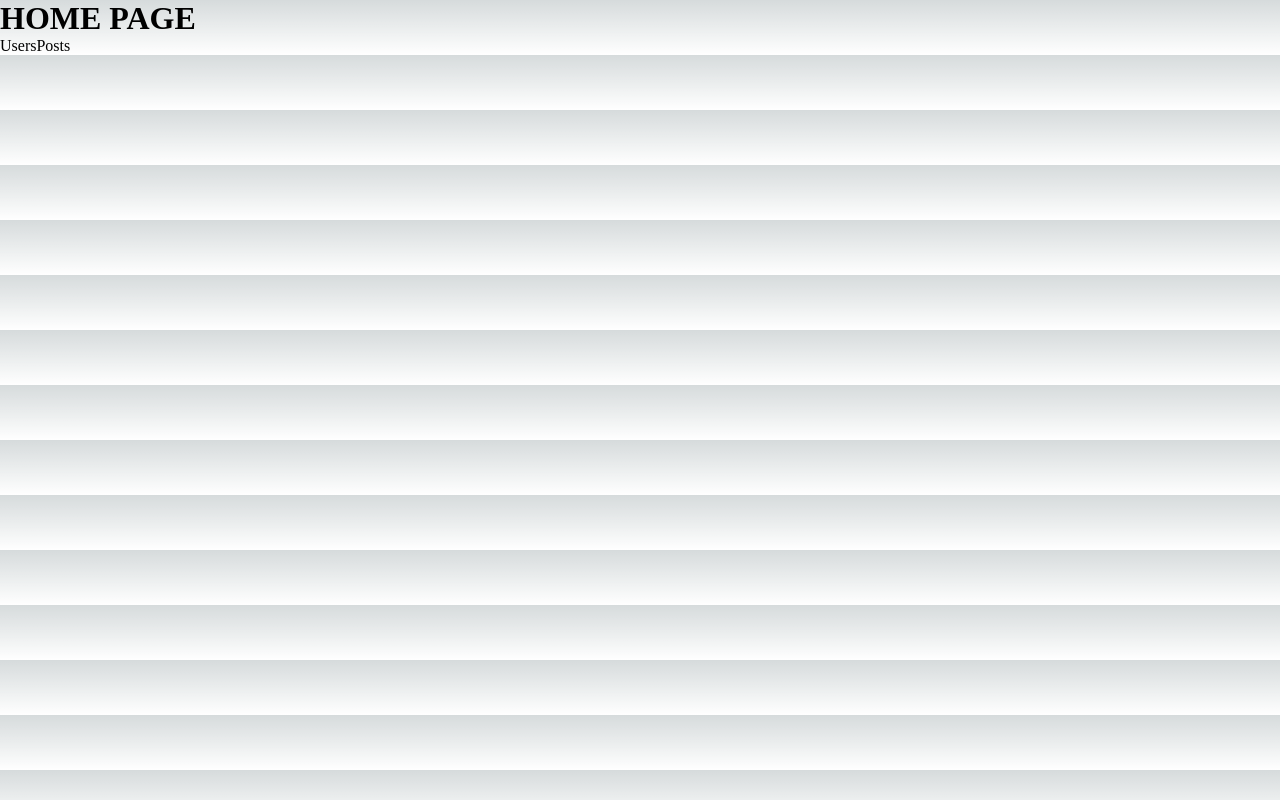
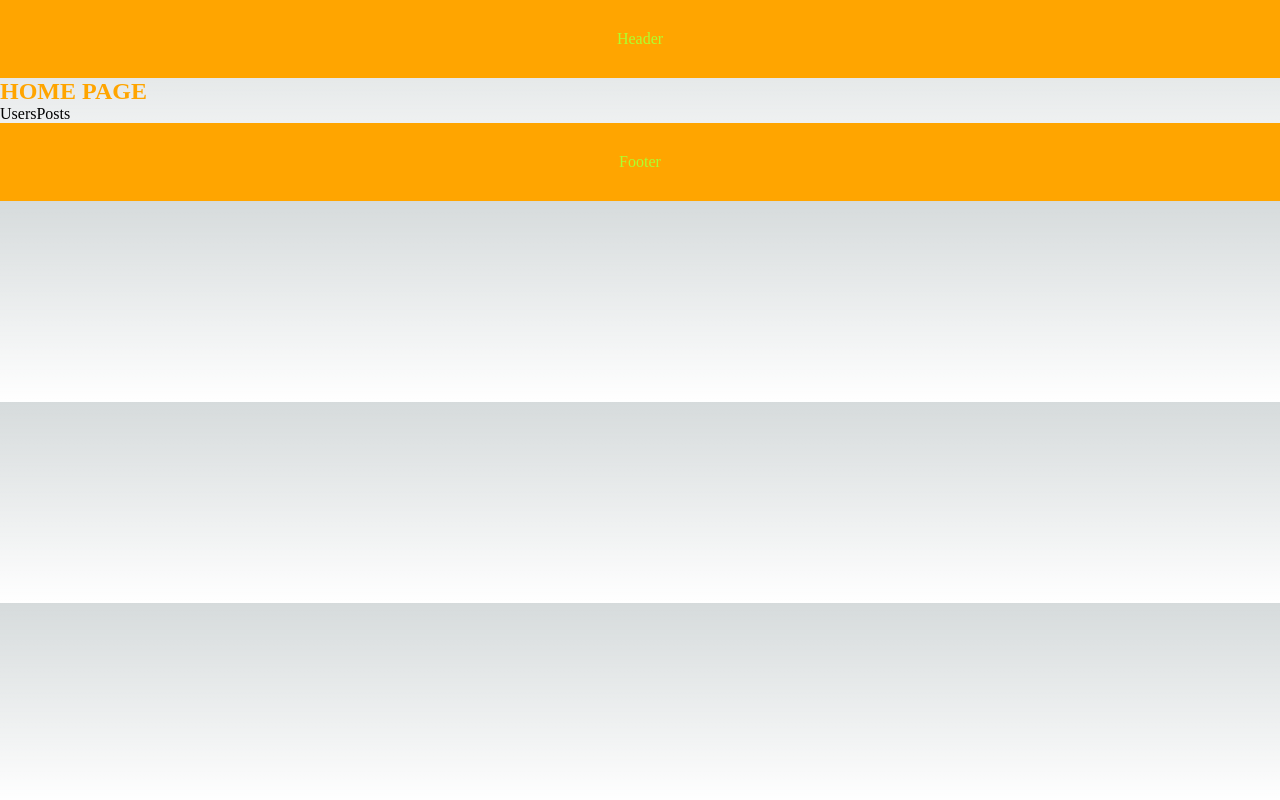
Before and after one commit to ajay-mandaviya/nextJs, a Next.js app: page / in a window 1280 px wide. Built offline with nearby package versions, Linux system fonts and the light colour scheme.

Commit message:
layout components

```diff
--- /dev/null
+++ b/components/Footer.tsx
@@ -0,0 +1,5 @@
+import React from "react";
+
+export default function Footer() {
+  return <div className="layout">Footer</div>;
+}
--- /dev/null
+++ b/components/Header.tsx
@@ -0,0 +1,5 @@
+import React from "react";
+
+export default function Header() {
+  return <div className="layout">Header</div>;
+}
--- /dev/null
+++ b/components/index.tsx
@@ -0,0 +1,2 @@
+export { default as Header } from "./Header";
+export { default as Footer } from "./Footer";
--- a/src/pages/_app.tsx
+++ b/src/pages/_app.tsx
@@ -1,6 +1,17 @@
 import "@/styles/globals.css";
 import type { AppProps } from "next/app";
+import { Footer, Header } from "../../components";
+import "../styles/layout.css";
+export default function App({ Component, pageProps }: AppProps) {
+  if (Component.getLayout) {
+    return Component.getLayout(<Component {...pageProps} />);
+  }
 
-export default function App({ Component, pageProps }: AppProps) {
-  return <Component {...pageProps} />;
+  return (
+    <>
+      <Header />
+      <Component {...pageProps} />
+      <Footer />
+    </>
+  );
 }
--- a/src/pages/index.tsx
+++ b/src/pages/index.tsx
@@ -8,7 +8,7 @@ const inter = Inter({ subsets: ["latin"] });
 export default function Home() {
   return (
     <>
-      <h1>HOME PAGE</h1>
+      <h2>HOME PAGE</h2>
       <Link href={"/users"}>Users</Link>
       <Link href={"/post"}>Posts</Link>
     </>
--- a/src/styles/globals.css
+++ b/src/styles/globals.css
@@ -1,9 +1,9 @@
 :root {
   --max-width: 1100px;
   --border-radius: 12px;
-  --font-mono: ui-monospace, Menlo, Monaco, 'Cascadia Mono', 'Segoe UI Mono',
-    'Roboto Mono', 'Oxygen Mono', 'Ubuntu Monospace', 'Source Code Pro',
-    'Fira Mono', 'Droid Sans Mono', 'Courier New', monospace;
+  --font-mono: ui-monospace, Menlo, Monaco, "Cascadia Mono", "Segoe UI Mono",
+    "Roboto Mono", "Oxygen Mono", "Ubuntu Monospace", "Source Code Pro",
+    "Fira Mono", "Droid Sans Mono", "Courier New", monospace;
 
   --foreground-rgb: 0, 0, 0;
   --background-start-rgb: 214, 219, 220;
@@ -105,3 +105,6 @@ a {
     color-scheme: dark;
   }
 }
+h2 {
+  color: orange;
+}
--- /dev/null
+++ b/src/styles/layout.css
@@ -0,0 +1,6 @@
+.layout {
+  background-color: orange;
+  color: greenyellow;
+  padding: 30px;
+  text-align: center;
+}
```
Also changed, not shown: src/pages/404.tsx (+13 -0 lines), 1 other file (tests, documents, lock files or other folders).
